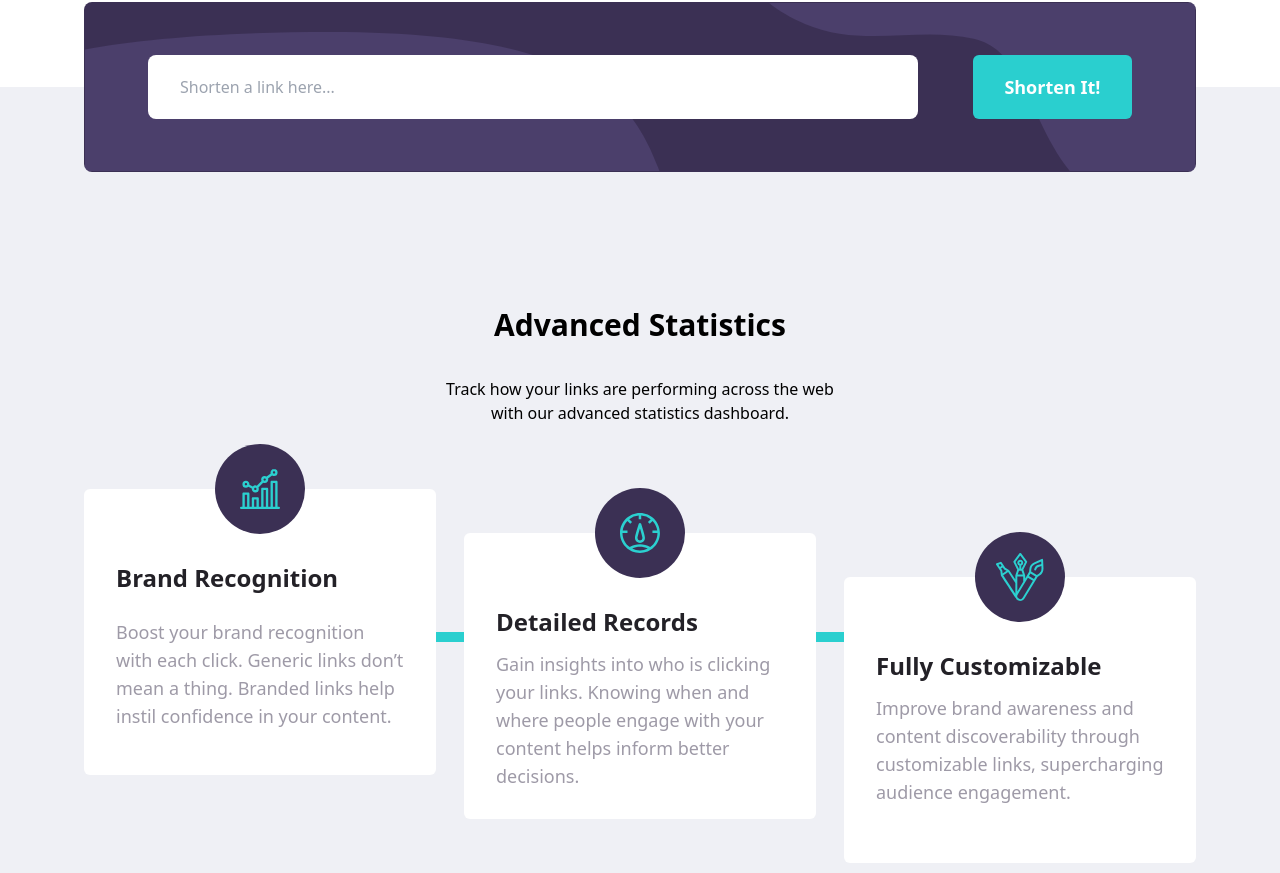
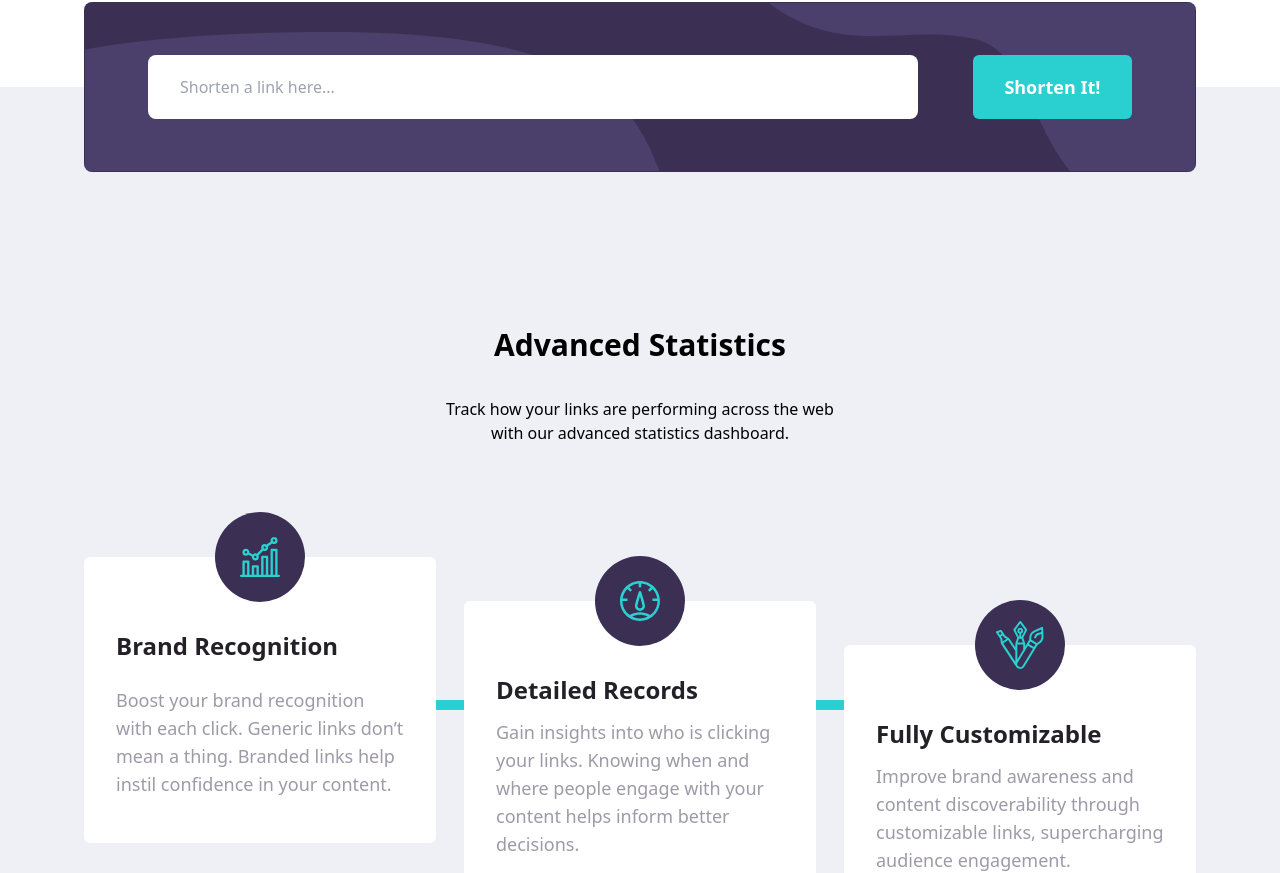
Before and after one commit to Headbwoi/fem-url-shortener, a React (Vite) app: page / in a window 1280 px wide. Shown: the part 792-1665 px from the top of the page. Built offline with nearby package versions, Linux system fonts and the light colour scheme.

Commit message:
fixed saved url align issues

```diff
--- a/src/components/Main/FeaturesSection.tsx
+++ b/src/components/Main/FeaturesSection.tsx
@@ -4,7 +4,7 @@ import UrlShortener from "./UrlShortener"
 const FeaturesSection = () => {
   return (
     <section className="features bg-bgFeatures">
-      <div className="container px-6 md:px-0 pb-32 pt-[178px] md:pt-[220px] md:pb-[7.5rem] relative ">
+      <div className="container px-6 md:px-0 pb-32  md:pb-[7.5rem] relative ">
         <UrlShortener />
         <Statistics />
       </div>
--- a/src/components/Main/Statistics.tsx
+++ b/src/components/Main/Statistics.tsx
@@ -4,7 +4,7 @@ import IconFullyCustomizable from "../../assets/IconFullyCustomizable"
 
 const Statistics = () => {
   return (
-    <div className="">
+    <div className="pt-[80px] md:pt-[120px]">
       <Heading />
       <Statfeatures />
     </div>
@@ -14,7 +14,7 @@ const Statistics = () => {
 export default Statistics
 function Heading() {
   return (
-    <div className="px-6 md:px-0 text-center md:w-[25.25rem] mx-auto mb-14 md:mb-16">
+    <div className="px-6 md:px-0 text-center md:w-[25.25rem] mx-auto">
       <h2 className="text-2xl md:text-3xl font-bold mb-[2.125rem]">
         Advanced Statistics
       </h2>
@@ -28,7 +28,7 @@ function Heading() {
 
 const Statfeatures = () => {
   return (
-    <div className="grid grid-cols-1 md:grid-cols-2 lg:grid-cols-3 gap-7 ">
+    <div className="grid grid-cols-1 md:grid-cols-2 lg:grid-cols-3 gap-7 mt-24 md:mt-28">
       {/* card one */}
       <div className="h-[17.875rem] bg-white rounded-md w-full text-center md:text-left px-8 pb-11 relative z-20">
         <div className="grid place-items-center h-[5.625rem] w-[5.625rem] rounded-full bg-Dark_Violet -mt-[2.8175rem] mx-auto mb-7">
--- a/src/components/Main/UrlShortener.tsx
+++ b/src/components/Main/UrlShortener.tsx
@@ -61,17 +61,14 @@ const UrlShortener = () => {
           </form>
         </div>
         {/* links preview */}
-        <div className="w-full space-y-4">
-          {storedLinks.length !== 0 &&
-            storedLinks.map((link: any) => {
-              return (
-                <ShortenedLinkCard
-                  key={storedLinks.indexOf(link)}
-                  data={link}
-                />
-              )
-            })}
-        </div>
+      </div>
+      <div className="w-full pt-[135px] md:pt-[120px] space-y-4">
+        {storedLinks.length !== 0 &&
+          storedLinks.map((link: any) => {
+            return (
+              <ShortenedLinkCard key={storedLinks.indexOf(link)} data={link} />
+            )
+          })}
       </div>
     </>
   )
```
